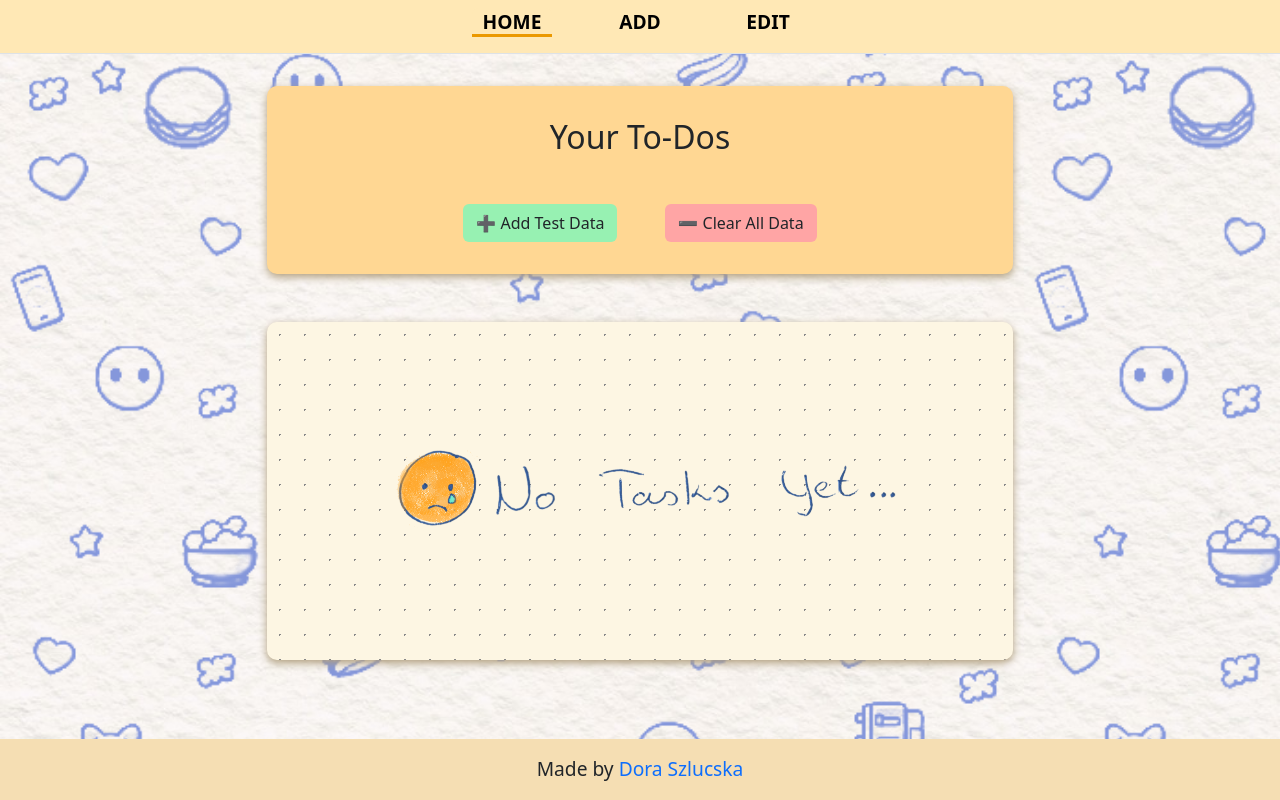
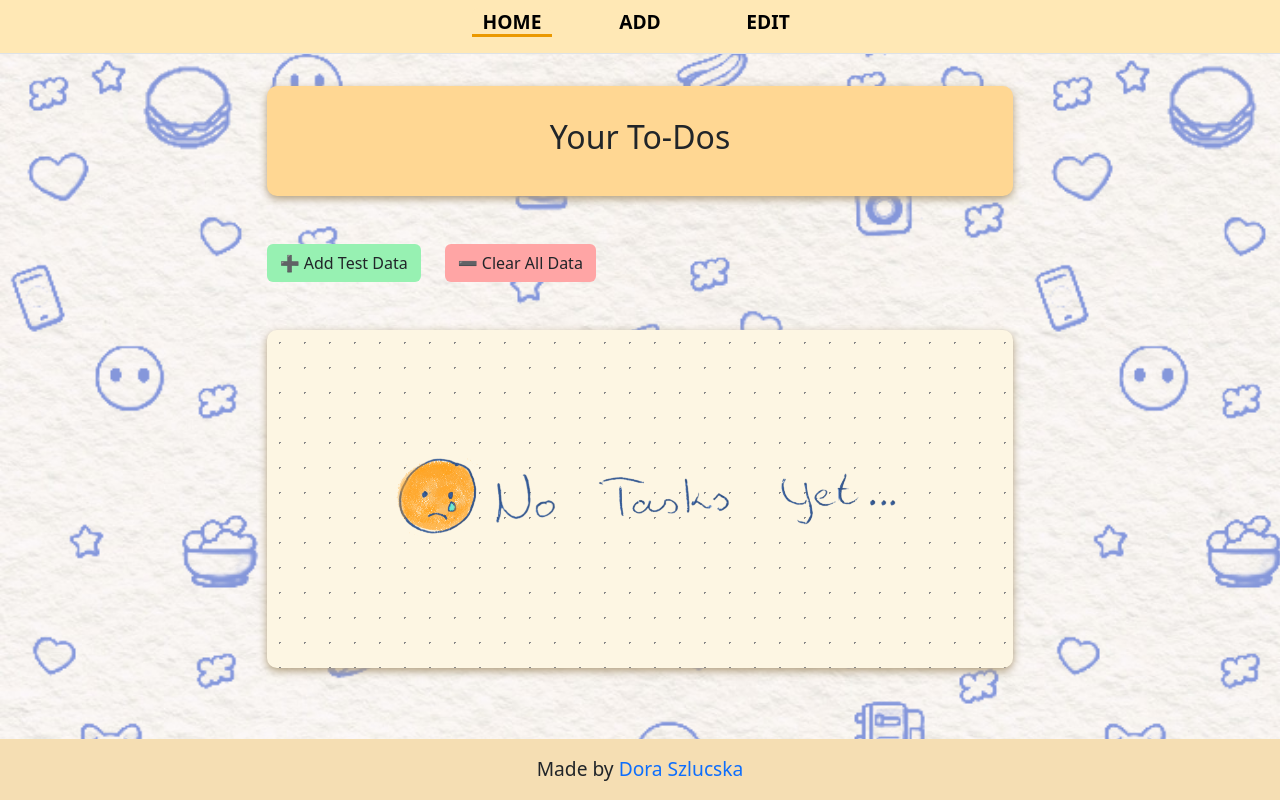
Before and after one commit to szludora/To-Do-List-with-angular, an Angular app: page / in a window 1280 px wide. Built offline with nearby package versions, Linux system fonts and the light colour scheme.

Commit message:
add font styles and refactor CSS

```diff
--- a/src/app/components/add-todo/add-todo.component.css
+++ b/src/app/components/add-todo/add-todo.component.css
@@ -1,10 +1,3 @@
-h2 {
-  text-align: center;
-}
-.content {
-  max-width: 600px;
-}
-
 form {
   border: 1px solid rgb(140, 140, 140);
   padding: 5rem;
@@ -28,20 +21,10 @@ form {
   box-shadow: rgb(175, 157, 124) 0px 3px 8px;
 }
 
-.addTask{
+.addTask {
   background-color: rgb(151, 241, 178);
 }
 
-.addTask:hover{
+.addTask:hover {
   background-color: rgb(71, 224, 117);
 }
-
-
-.header {
-  background-color: rgb(255, 215, 147);
-  margin-top: 2rem;
-  padding: 0 0 3rem 0;
-  border-radius: 10px;
-  padding: 2rem;
-  box-shadow: rgb(175, 157, 124) 0px 3px 8px;
-}
--- a/src/app/components/add-todo/add-todo.component.ts
+++ b/src/app/components/add-todo/add-todo.component.ts
@@ -39,10 +39,13 @@ export class AddTodoComponent {
       }, 5000);
     });
 
-    this.localStorageService.addItem({ desc: this.newTask, status: false });
+    this.localStorageService.addItem({
+      desc: this.newTask,
+      status: false,
+      font: 'sans',
+    });
 
     todoForm.resetForm();
     this.showValidationErrors = false;
   }
-
 }
--- a/src/app/components/edit-todo/edit-todo.component.css
+++ b/src/app/components/edit-todo/edit-todo.component.css
@@ -1,15 +1,7 @@
-h2 {
-  text-align: center;
-}
-
 .large-checkbox {
   width: 25px;
   height: 25px;
   margin: 0;
-}
-
-.header{
-  position: relative;
 }
 
 .checkAll {
@@ -50,58 +42,7 @@ input {
   cursor: pointer;
 }
 
-.content {
-  margin: 1rem;
-  max-width: 1000px;
-}
-
-.bullet-journal {
-  background-color: #fdf6e3;
-  background-image: radial-gradient(#888 1px, transparent 1px);
-  background-size: 25px 25px;
-  border-radius: 10px;
-  box-shadow: 2px 2px 10px rgba(0, 0, 0, 0.1);
-  padding: 4rem 1rem;
-  box-shadow: rgb(175, 157, 124) 0px 3px 8px;
-}
-
-.task {
-  padding: 15px;
-  border: unset;
-  margin: 1% 7%;
-  box-shadow: #c2b183 0px 3px 8px;
-}
-
-.no-task-img {
-  display: block;
-  max-width: 550px;
-  width: 100%;
-  margin: 3rem auto;
-}
-
-.desc {
-  margin: 1% 5%;
-  word-break: break-word;
-}
-
-.header {
-  background-color: rgb(255, 215, 147);
-  margin-top: 2rem;
-  padding: 0 0 3rem 0;
-  border-radius: 10px;
-  padding: 2rem;
-  box-shadow: rgb(175, 157, 124) 0px 3px 8px;
-}
-
 @media screen and (max-width: 768px) {
-  .task {
-    margin: 1% 5%;
-  }
-
-  .bullet-journal {
-    padding: 1rem 0;
-  }
-
   .edit,
   .delete {
     font-size: 15px;
--- a/src/app/components/edit-todo/edit-todo.component.html
+++ b/src/app/components/edit-todo/edit-todo.component.html
@@ -1,9 +1,7 @@
 <div class="d-flex flex-column col-11 col-lg-7 col-md-9 content m-auto">
   <div class="header d-flex justify-content-center">
-    <h2 class="">Edit Tasks</h2>
-    <button (click)="checkAll()" class="btn checkAll">
-      Check All
-    </button>
+    <h2>Edit Tasks</h2>
+    <button (click)="checkAll()" class="btn checkAll">Check All</button>
   </div>
   <div class="bullet-journal mt-5">
     <ul class="list-group list-group-light list-group-small">
@@ -12,9 +10,13 @@
         *ngFor="let todo of todos; let i = index"
         [ngStyle]="stylesMap[i]"
       >
-        <span *ngIf="editingIndex !== i" class="flex-grow-1 desc">{{
-          todo.desc
-        }}</span>
+        <span
+          *ngIf="editingIndex !== i"
+          class="flex-grow-1 desc"
+          [ngClass]="stylesMap[i]?.font"
+        >
+          {{ todo.desc }}</span
+        >
 
         <input
           *ngIf="editingIndex === i"
--- a/src/app/components/home/home.component.css
+++ b/src/app/components/home/home.component.css
@@ -1,43 +1,6 @@
-h2 {
-  text-align: center;
-}
-
 .large-status {
   margin: 0;
   font-size: 1.591rem;
-}
-
-.bullet-journal {
-  background-color: #fdf6e3;
-  background-image: radial-gradient(#888 1px, transparent 1px);
-  background-size: 25px 25px;
-  border-radius: 10px;
-  padding: 4rem 1rem;
-  box-shadow: rgb(175, 157, 124) 0px 3px 8px;
-}
-
-.task {
-  padding: 15px;
-  border: none;
-  margin: 1% 7%;
-  box-shadow: #c2b183 0px 3px 8px;
-}
-
-.task:hover {
-  cursor: pointer;
-  transform: scale(1.05);
-}
-
-.no-task-img {
-  display: block;
-  max-width: 550px;
-  width: 100%;
-  margin: 3rem auto;
-}
-
-.content {
-  margin: 1rem;
-  max-width: 1000px;
 }
 
 .addTestData {
@@ -56,23 +19,7 @@ h2 {
   background-color: rgb(241, 71, 71);
 }
 
-.desc {
-  margin: 1% 5%;
-  word-break: break-word;
+.task:hover {
+  cursor: pointer;
+  transform: scale(1.05);
 }
-
-
-.header {
-  background-color: rgb(255, 215, 147);
-  margin-top: 2rem;
-  padding: 0 0 3rem 0;
-  border-radius: 10px;
-  padding: 2rem;
-  box-shadow: rgb(175, 157, 124) 0px 3px 8px;
-}
-
-@media screen and (max-width: 768px) {
-  .bullet-journal {
-    padding: 1rem 0;
-  }
-}
--- a/src/app/components/home/home.component.html
+++ b/src/app/components/home/home.component.html
@@ -1,15 +1,14 @@
 <div class="d-flex flex-column col-11 col-lg-7 col-md-9 content m-auto">
   <div class="header">
-    <h2 class="mb-5">Your To-Dos</h2>
-
-    <div class="buttons d-flex justify-content-center gap-5">
+    <h2>Your To-Dos</h2>
+  </div>
+  <div class="buttons d-flex gap-4 mt-5">
     <button class="btn addTestData" (click)="addTestData()">
       ➕ Add Test Data
     </button>
     <button class="btn clearAllData" (click)="clearTestData()">
       ➖ Clear All Data
     </button>
-    </div>
   </div>
   <div class="bullet-journal mt-5">
     <ul class="list-group list-group-light list-group-small">
@@ -19,7 +18,7 @@
         class="list-group-item d-flex justify-content-between align-items-center task"
         (click)="goToEditPage(i)"
       >
-        <div class="desc">
+        <div [class]="stylesMap[i]?.font">
           {{ todo.desc }}
         </div>
         <div class="large-status">
--- a/src/app/components/home/home.component.ts
+++ b/src/app/components/home/home.component.ts
@@ -11,15 +11,15 @@ import { Router } from '@angular/router';
   styleUrls: ['./home.component.css'],
 })
 export class HomeComponent implements OnInit {
-  todos: { desc: string; status: boolean }[] = [];
+  todos: { desc: string; status: boolean; font: string }[] = [];
 
-  stylesMap: { [key: number]: { color: string; 'background-color': string } } =
+  stylesMap: { [key: number]: { color: string; 'background-color': string, font: string } } =
     {};
 
   testTodos = [
-    { desc: 'Learn Angular', status: false },
-    { desc: 'Build a project', status: false },
-    { desc: 'Get a job offer', status: false },
+    { desc: 'Learn Angular', status: false, font: 'sans' },
+    { desc: 'Build a project', status: false, font: 'sans' },
+    { desc: 'Get a job offer', status: false, font: 'sans' },
   ];
 
   constructor(
@@ -53,11 +53,10 @@ export class HomeComponent implements OnInit {
     this.router.navigate(['/edit', i]);
   }
 
-
   getColor() {
     this.stylesMap =
       this.localStorageService.getItem<{
-        [key: number]: { color: string; 'background-color': string };
+        [key: number]: { color: string; 'background-color': string, font: string };
       }>('todoStyles') || {};
   }
 }
--- a/src/app/services/local-storage.service.ts
+++ b/src/app/services/local-storage.service.ts
@@ -23,23 +23,23 @@ export class LocalStorageService {
     localStorage.clear();
   }
 
-  addItem(todo: { desc: string; status: boolean }): void {
+  addItem(todo: { desc: string; status: boolean; font: string }): void {
     let todos =
-      this.getItem<{ [key: number]: { desc: string; status: boolean } }>(
-        'todos'
-      ) || {};
+      this.getItem<{
+        [key: number]: { desc: string; status: boolean; font: string };
+      }>('todos') || {};
 
     const id = Math.max(0, ...Object.keys(todos).map(Number)) + 1;
 
-    todos[id] = { desc: todo.desc, status: todo.status };
+    todos[id] = { desc: todo.desc, status: todo.status, font: todo.font };
     this.setItem('todos', todos);
   }
 
-  getAllItems(): { id: number; desc: string; status: boolean }[] {
+  getAllItems(): { id: number; desc: string; status: boolean; font: string }[] {
     let todos =
-      this.getItem<{ [key: number]: { desc: string; status: boolean } }>(
-        'todos'
-      ) || {};
+      this.getItem<{
+        [key: number]: { desc: string; status: boolean; font: string };
+      }>('todos') || {};
     return Object.keys(todos).map((key) => ({
       id: Number(key),
       ...todos[Number(key)],
--- a/src/index.html
+++ b/src/index.html
@@ -7,13 +7,13 @@
     <meta name="viewport" content="width=device-width, initial-scale=1" />
     <meta name="description" content="Todo App made by Dora Szlucska" />
     <meta name="author" content="Dora Szlucska" />
-    <link rel="icon" type="image/png"  href="favicon.png" />
+    <link rel="icon" type="image/png" href="favicon.png" />
     <script
       src="https://kit.fontawesome.com/e618538ebf.js"
       crossorigin="anonymous"
     ></script>
   </head>
   <body>
-    <app-root></app-root>
+    <app-root> </app-root>
   </body>
 </html>
--- a/src/styles.css
+++ b/src/styles.css
@@ -1 +1,77 @@
-/* You can add global styles to this file, and also import other style files */
+* {
+  margin: 0;
+  padding: 0;
+  box-sizing: border-box;
+  font-family: system-ui;
+}
+
+.font-one {
+  font-family: "Courier New", Courier, monospace;
+  font-weight: 700;
+}
+
+.font-two {
+  font-family: "Trebuchet MS", "Lucida Sans Unicode", "Lucida Grande",
+    "Lucida Sans", Arial, sans-serif;
+  font-weight: 600;
+}
+
+.font-three {
+  font-family: cursive;
+}
+
+.sans {
+  font-family: sans-serif;
+}
+
+.header {
+  position: relative;
+  background-color: rgb(255, 215, 147);
+  margin-top: 2rem;
+  padding: 0 0 3rem 0;
+  border-radius: 10px;
+  padding: 2rem;
+  box-shadow: rgb(175, 157, 124) 0px 3px 8px;
+}
+
+h2 {
+  text-align: center;
+}
+
+.content {
+  margin: 1rem;
+  max-width: 1000px;
+}
+
+.bullet-journal {
+  background-color: #fdf6e3;
+  background-image: radial-gradient(#888 1px, transparent 1px);
+  background-size: 25px 25px;
+  border-radius: 10px;
+  padding: 4rem 1rem;
+  box-shadow: rgb(175, 157, 124) 0px 3px 8px;
+}
+
+.no-task-img {
+  display: block;
+  max-width: 550px;
+  width: 100%;
+  margin: 3rem auto;
+}
+
+.task {
+  padding: 15px;
+  border: none;
+  margin: 1% 7%;
+  box-shadow: #c2b183 0px 3px 8px;
+}
+
+@media screen and (max-width: 768px) {
+  .task {
+    margin: 1% 5%;
+  }
+
+  .bullet-journal {
+    padding: 1rem 0;
+  }
+}
```
Also changed, not shown: src/app/components/edit-todo/edit-todo.component.ts (+23 -15 lines). Lines whose indentation alone changed are shown as unchanged.
